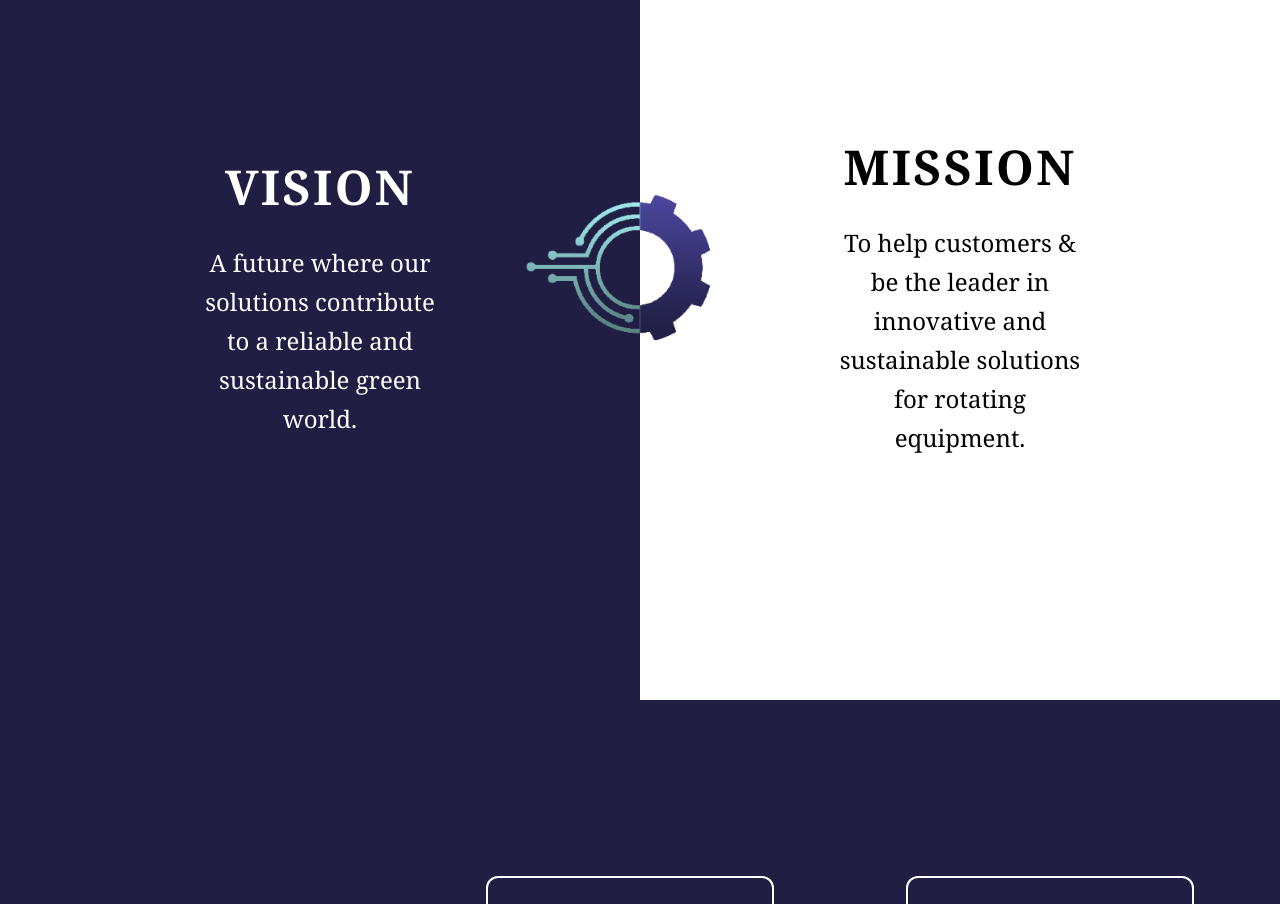
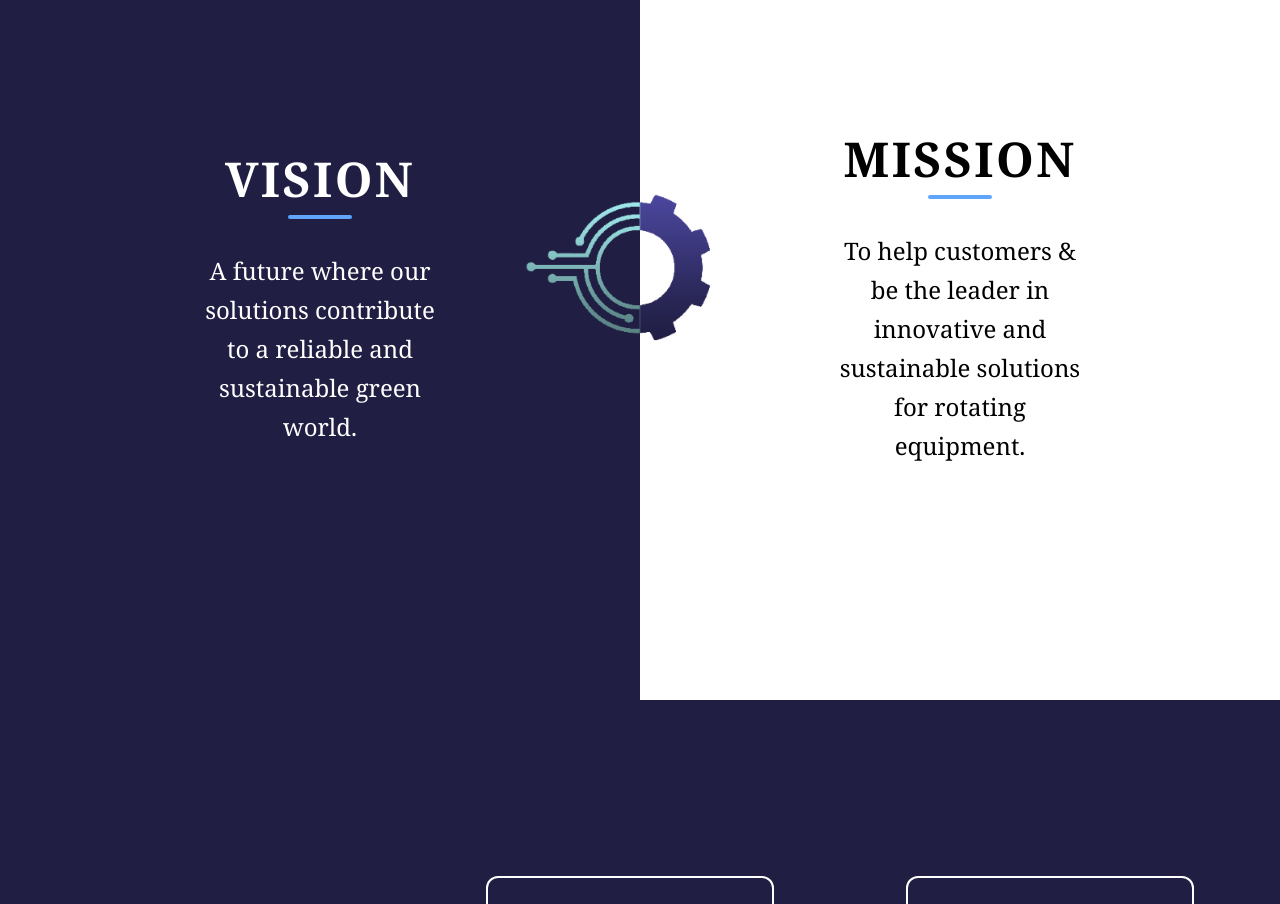
Before and after one commit to SarveshRajoba/Forztek, a React (Create React App) app: page / in a window 1280 px wide. Shown: the part 1700-2604 px from the top of the page. Built offline with nearby package versions, Linux system fonts and the light colour scheme.

Commit message:
Blue Line Component is added

```diff
--- a/src/pages/vision_mission.js
+++ b/src/pages/vision_mission.js
@@ -1,11 +1,15 @@
 import React from 'react';
+import Blueline from "../components/blueline";
 
 function VisionMission() {
     return (
         <div className="flex h-screen relative">
             {/* Left Section */}
             <div className="w-1/2 bg-[#201E43] text-white flex flex-col justify-center items-center px-6 py-6">
-                <h1 className="text-5xl font-serif font-semibold mb-8 tracking-wider">VISION</h1>
+                <h1 className="text-5xl font-serif font-semibold mb-0 tracking-wider">VISION</h1>
+                <div className='mb-8'>
+                    <Blueline/>
+                </div>
                 <p className="text-2xl  font-serif leading-relaxed text-center w-[250px]">
                     A future where our solutions contribute to a reliable and sustainable green world.
                 </p>
@@ -13,7 +17,10 @@ function VisionMission() {
 
             {/* Right Section */}
             <div className="w-1/2 bg-white text-black flex flex-col justify-center items-center px-6 py-6">
-                <h1 className="text-5xl  font-serif font-semibold mb-8 tracking-wider">MISSION</h1>
+                <h1 className="text-5xl  font-serif font-semibold  tracking-wider">MISSION</h1>
+                <div className='mb-8'>
+                    <Blueline/>
+                </div>
                 <p className="text-2xl font-serif leading-relaxed text-center w-[250px]">
                     To help customers & be the leader in innovative and sustainable solutions for rotating equipment.
                 </p>
```
